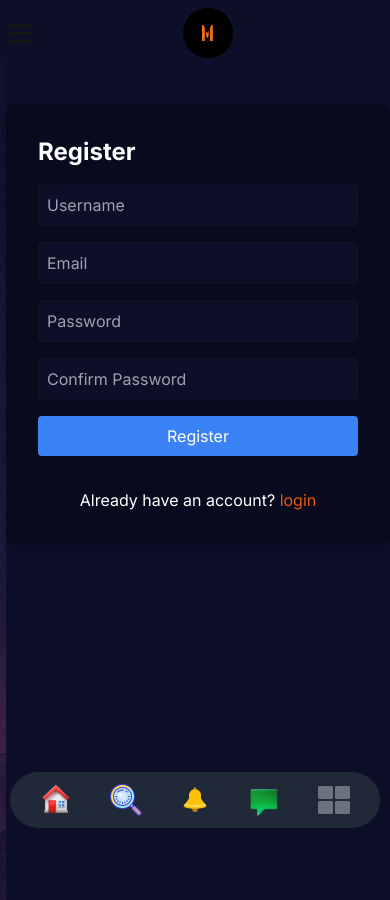
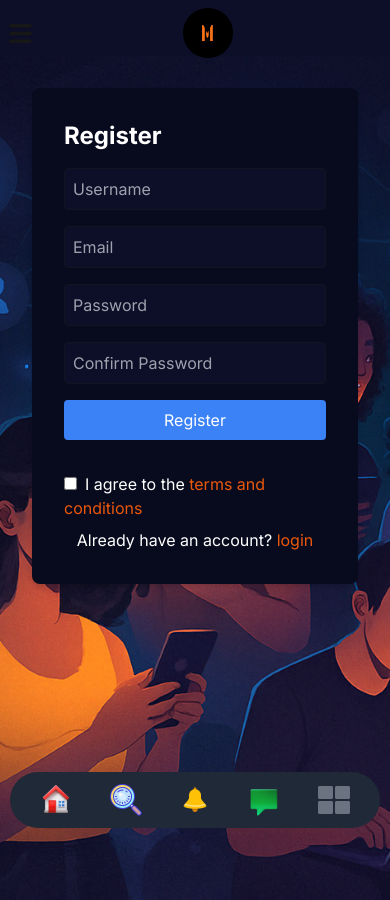
Before and after one commit to kossy59/mmekowebsite, a Next.js app: page /auth/register in a window 390 px wide. Built offline with nearby package versions, Linux system fonts and the light colour scheme.

Commit message:
ui responsive

```diff
--- a/src/app/auth/_components/AuthForm.tsx
+++ b/src/app/auth/_components/AuthForm.tsx
@@ -2,13 +2,11 @@ import React from 'react'
 import Input from './Input';
 import SubmitBtn from './SubmitBtn';
 
-// const inputStyle = 'w-full p-2 mb-4 border rounded focus:outline-none focus:ring-2 focus:ring-blue-500';
-
 export default function AuthForm({type = "register", onSubmit, link}: {type: "register" | "login", onSubmit?: (e: React.FormEvent) => void, link: any}) {
 
-  return <div className='w-full'>
-            <div className='flex pt-[3rem] justify-center h-full'>
-                <div className='bg-[#080a1d] text-white p-8 rounded-lg shadow-md w-96 h-fit'>
+  return <div className={`w-full p-8 relative max-sm:h-screen max-sm:bg-[url("/register.png")] bg-cover bg-center bg-no-repeat transition-all duration-500`}>
+            <div className='flex justify-center h-full opacity-100'>
+                <div className='bg-[#080a1d] text-white p-8 rounded-lg shadow-md w-96 max-[490px]:w-full h-fit'>
                 <h2 className='text-2xl font-bold mb-4'>{type.substring(0,1).toLocaleUpperCase() + type.substring(1)}</h2>
                 <form onSubmit={onSubmit}>
                     {type === "register" && <Input type='text' name='username' placeholder='Username' />}
@@ -17,7 +15,14 @@ export default function AuthForm({type = "register", onSubmit, link}: {type: "re
                     {type === "register" && <Input type='password' placeholder='Confirm Password' />}
                     <SubmitBtn name={type === "login" ? 'Login' : 'Register'} />
                 </form>
-                <div className='w-full flex justify-center mt-8'>{link}</div>
+                <div className='w-full flex justify-center mt-8 flex-col items-center gap-2'>
+                    {type === "register" &&
+                        <label>
+                            <input type="checkbox" className='mr-2' />
+                            I agree to the <a href="#" className='text-orange-600 hover:text-blue-600'>terms and conditions</a>
+                        </label>}
+                    {link}
+                </div>
                 </div>
             </div>
         </div>
--- a/src/app/auth/_components/Input.tsx
+++ b/src/app/auth/_components/Input.tsx
@@ -1,6 +1,6 @@
 import React from 'react'
 
 export default function Input({placeholder, type = "text", name}: {placeholder: string, type?: string, name?: string}) {
-  return <input type={type} placeholder={placeholder} name={name || type} className='w-full p-2 mb-4 border border-[#12141f] rounded bg-[#0c0f27]' />
+  return <input type={type} placeholder={placeholder} name={name || type} className='w-full p-2 mb-4 border border-[#12141f] rounded bg-[#0c0f27] focus:outline-none focus:ring-2 focus:ring-blue-500' />
 
 }
--- a/src/app/auth/_components/Layout.tsx
+++ b/src/app/auth/_components/Layout.tsx
@@ -2,8 +2,8 @@ import React from 'react'
 
 export default function Layout({children}: {children: React.ReactNode}) {
   return (
-    <div className='grid grid-cols-[60fr_40fr] min-h-screen w-full'>
-        <div className='bg-img bg-slate-500 flex-1'></div>
+    <div className='grid grid-cols-[60fr_40fr] max-sm:grid-cols-1 w-full'>
+        <div className='bg-img w-full max-sm:w-0 max-sm:h-0 transition-all duration-500 h-screen'></div>
         {children}
     </div>
   )
```
